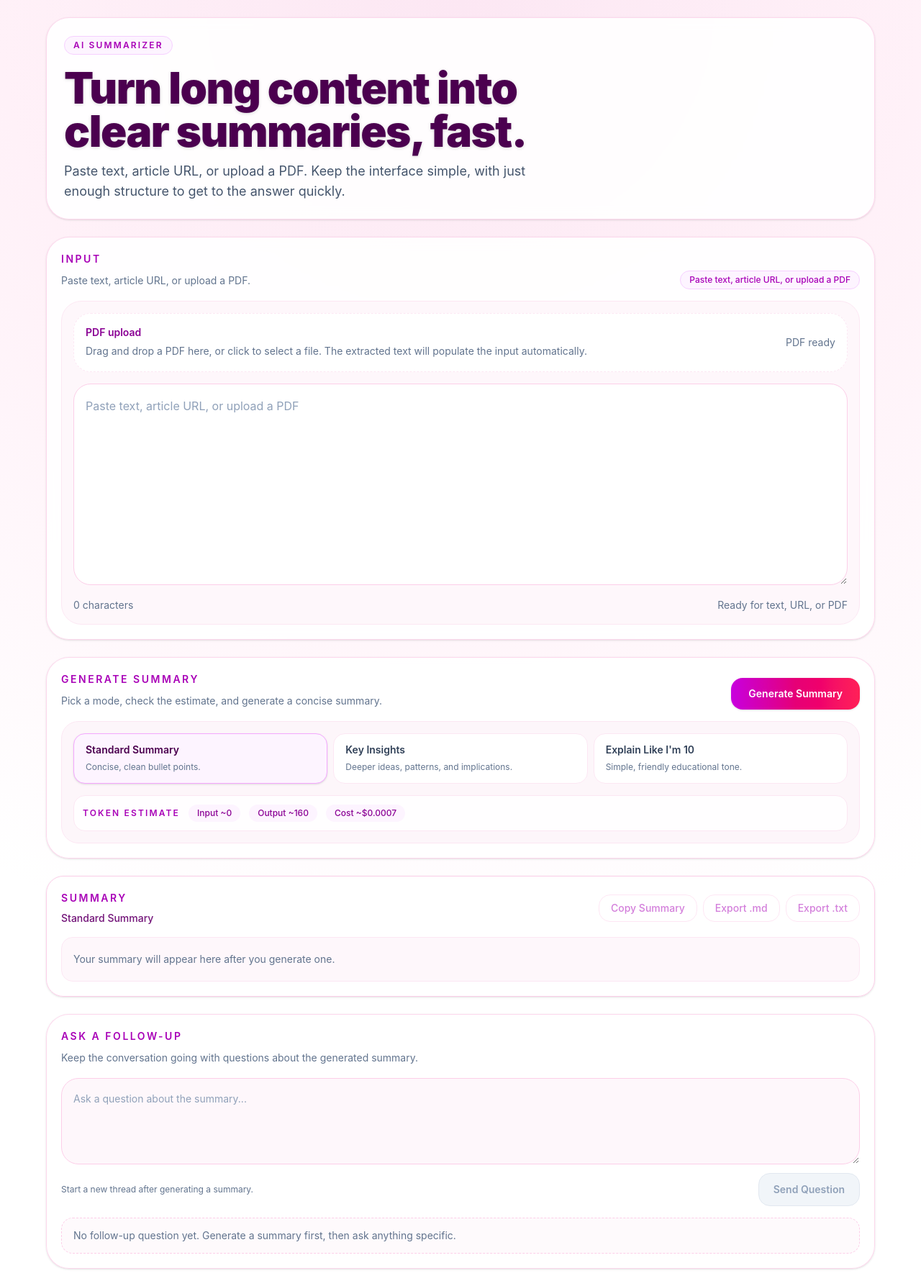
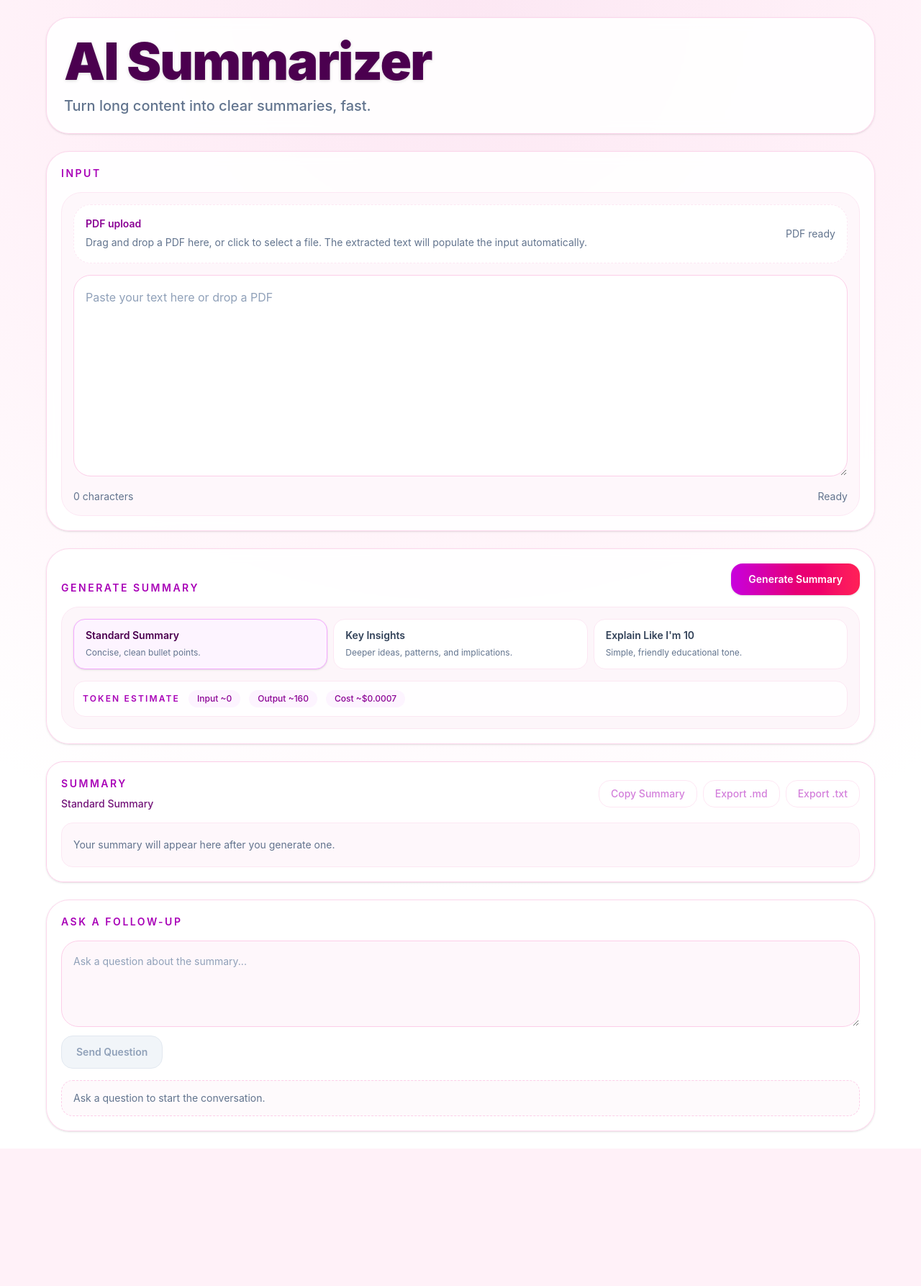
Before and after one commit to reolaccc/ai-summarizer, a React (Vite) app: page / in a window 1280 px wide. Shown: the whole page at 72% size. After the commit the page ends 1596 px from the top, so only its background shows below. Built offline with nearby package versions, Linux system fonts and the light colour scheme.

Commit message:
Tighten copy and simplify hero

```diff
--- a/src/App.tsx
+++ b/src/App.tsx
@@ -51,7 +51,7 @@ export default function App() {
   const selectedMode = getSummaryMode(summaryMode);
   const usageEstimate = useMemo(() => getUsageEstimate(inputValue, summaryMode), [inputValue, summaryMode]);
   const hasSummary = Boolean(summary);
-  const sourceLabel = summary?.sourceLabel ?? (pdfFileName ? pdfFileName : "Paste text, article URL, or upload a PDF");
+  const sourceLabel = summary?.sourceLabel ?? (pdfFileName ? pdfFileName : "");
 
   async function handlePdfFileSelected(file: File) {
     setError(null);
@@ -88,7 +88,7 @@ export default function App() {
     const content = inputValue.trim();
 
     if (!content) {
-      setError("Paste text, article URL, or upload a PDF before generating a summary.");
+      setError("Please paste text or upload a PDF before generating a summary.");
       return;
     }
 
@@ -254,16 +254,12 @@ export default function App() {
     <main className="min-h-screen bg-[radial-gradient(circle_at_top,_#fce7f3_0%,_#fff1f8_34%,_#ffffff_72%)] px-4 py-6 text-slate-900 sm:px-6 lg:px-8">
       <div className="mx-auto flex w-full max-w-6xl flex-col gap-6">
         <header className="rounded-[2rem] border border-pink-200/80 bg-white/90 p-6 shadow-sm backdrop-blur">
-          <div className="inline-flex rounded-full border border-fuchsia-200 bg-fuchsia-50 px-3 py-1 text-xs font-semibold uppercase tracking-[0.18em] text-fuchsia-700">
-            AI Summarizer
-          </div>
-          <div className="mt-4 max-w-3xl">
-            <h1 className="text-4xl font-black tracking-tight text-fuchsia-950 drop-shadow-sm sm:text-6xl">
+          <div className="max-w-3xl">
+            <h1 className="text-5xl font-black tracking-tight text-fuchsia-950 drop-shadow-sm sm:text-7xl">
+              AI Summarizer
+            </h1>
+            <p className="mt-3 text-lg font-medium leading-7 text-slate-500 sm:text-xl">
               Turn long content into clear summaries, fast.
-            </h1>
-            <p className="mt-3 max-w-2xl text-base leading-7 text-slate-600 sm:text-lg">
-              Paste text, article URL, or upload a PDF. Keep the interface simple, with just enough structure to get
-              to the answer quickly.
             </p>
           </div>
         </header>
@@ -273,14 +269,13 @@ export default function App() {
             <div className="flex flex-col gap-2 sm:flex-row sm:items-end sm:justify-between">
               <div>
                 <h2 className="text-sm font-semibold uppercase tracking-[0.18em] text-fuchsia-700">Input</h2>
-                <p className="mt-2 text-sm leading-6 text-slate-500">
-                  Paste text, article URL, or upload a PDF.
-                </p>
               </div>
               <div className="inline-flex flex-wrap gap-2">
-                <span className="inline-flex rounded-full border border-fuchsia-200 bg-fuchsia-50 px-3 py-1 text-xs font-medium text-fuchsia-700">
-                  {sourceLabel}
-                </span>
+                {sourceLabel ? (
+                  <span className="inline-flex rounded-full border border-fuchsia-200 bg-fuchsia-50 px-3 py-1 text-xs font-medium text-fuchsia-700">
+                    {sourceLabel}
+                  </span>
+                ) : null}
                 {pdfFileName ? (
                   <span className="inline-flex rounded-full border border-rose-200 bg-rose-50 px-3 py-1 text-xs font-medium text-rose-700">
                     PDF: {pdfFileName}
@@ -302,13 +297,13 @@ export default function App() {
                   setInputValue(event.target.value);
                   setError(null);
                 }}
-                placeholder="Paste text, article URL, or upload a PDF"
+                placeholder="Paste your text here or drop a PDF"
                 className="mt-4 min-h-[280px] w-full resize-y rounded-[1.5rem] border border-pink-200 bg-white px-4 py-4 text-base leading-7 text-slate-900 outline-none transition placeholder:text-slate-400 focus:border-fuchsia-300 focus:ring-4 focus:ring-fuchsia-100"
               />
 
               <div className="mt-3 flex flex-wrap items-center justify-between gap-3 text-sm text-slate-500">
                 <span>{inputValue.trim().length.toLocaleString()} characters</span>
-                <span>{isPdfProcessing ? "Processing PDF..." : "Ready for text, URL, or PDF"}</span>
+                <span>{isPdfProcessing ? "Processing PDF..." : "Ready"}</span>
               </div>
             </div>
           </div>
@@ -321,9 +316,6 @@ export default function App() {
                 <h2 className="text-sm font-semibold uppercase tracking-[0.18em] text-fuchsia-700">
                   Generate Summary
                 </h2>
-                <p className="mt-2 max-w-2xl text-sm leading-6 text-slate-500">
-                  Pick a mode, check the estimate, and generate a concise summary.
-                </p>
               </div>
               <button
                 type="button"
@@ -384,9 +376,6 @@ export default function App() {
           <div className="flex flex-col gap-2 sm:flex-row sm:items-end sm:justify-between">
             <div>
               <h2 className="text-sm font-semibold uppercase tracking-[0.18em] text-fuchsia-700">Ask a follow-up</h2>
-              <p className="mt-2 text-sm leading-6 text-slate-500">
-                Keep the conversation going with questions about the generated summary.
-              </p>
             </div>
           </div>
 
@@ -398,11 +387,6 @@ export default function App() {
               className="min-h-[120px] w-full resize-y rounded-[1.5rem] border border-pink-200 bg-pink-50/60 px-4 py-4 text-sm leading-6 text-slate-900 outline-none transition placeholder:text-slate-400 focus:border-fuchsia-300 focus:ring-4 focus:ring-fuchsia-100"
             />
             <div className="flex flex-wrap items-center justify-between gap-3">
-              <span className="text-xs text-slate-500">
-                {chatMessages.length > 0
-                  ? `${chatMessages.length} message${chatMessages.length === 1 ? "" : "s"} in this thread`
-                  : "Start a new thread after generating a summary."}
-              </span>
               <button
                 type="submit"
                 disabled={isSendingChat || !hasSummary}
@@ -431,9 +415,9 @@ export default function App() {
                 </div>
               ))
             ) : (
-              <p className="rounded-2xl border border-dashed border-pink-200 bg-pink-50/40 px-4 py-3 text-sm leading-6 text-slate-500">
-                No follow-up question yet. Generate a summary first, then ask anything specific.
-              </p>
+              <div className="rounded-2xl border border-dashed border-pink-200 bg-pink-50/40 px-4 py-3 text-sm leading-6 text-slate-500">
+                Ask a question to start the conversation.
+              </div>
             )}
           </div>
         </section>
```
